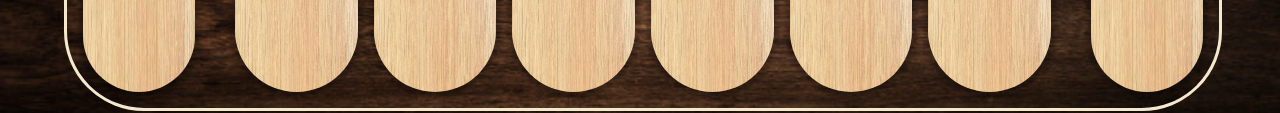
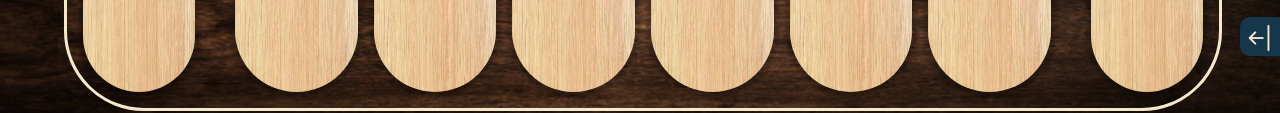
Before and after one commit to ruialves35/LTW-Project, a plain HTML site: page index.html in a window 1280 px wide. Shown: the part 663-776 px from the top of the page. Drawn offline with nearby package versions, Linux system fonts and the light colour scheme.

Commit message:
Add side menu button

```diff
--- a/index.html
+++ b/index.html
@@ -7,9 +7,9 @@
 		<title>LTW Mancala</title>
 
 		<link rel="stylesheet" type="text/css" href="style/style.css">
+        <link rel="stylesheet" href="https://cdn.jsdelivr.net/npm/bootstrap-icons@1.7.0/font/bootstrap-icons.css">
 
     	<script type="text/javascript" src="scripts/onload.js" defer></script>
-
 	</head>
 
 
@@ -107,6 +107,9 @@
 				</section> <!-- End of Board-->
 			</div> <!-- End of Game Container -->
 
+            <div id="side-bar-btn">
+                <i class="bi bi-arrow-bar-left"></i>
+            </div>
 		</div> <!--End of container -->
 
 	</body>
--- a/style/style.css
+++ b/style/style.css
@@ -297,3 +297,20 @@ __________________________________________________________________*/
 	width: 50%;
 	border-right: 1px solid gray;
 }
+
+#side-bar-btn {
+    display: flex;
+    justify-content: center;
+    align-items: center;
+    padding: 5px;
+    padding-bottom: 0;
+    border-top-left-radius: 10px;
+    border-bottom-left-radius: 10px;
+    position: absolute;
+    font-size: 30px;
+    top: 85%;
+    right: 0;
+    background-color: var(--prussian);
+    color: var(--champagne);
+    z-index: 1;
+}
```
